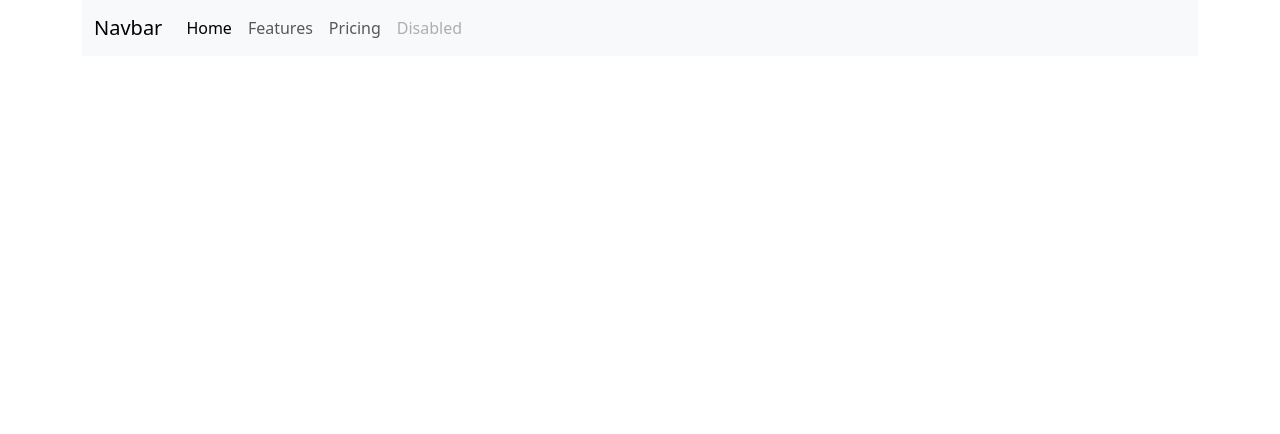
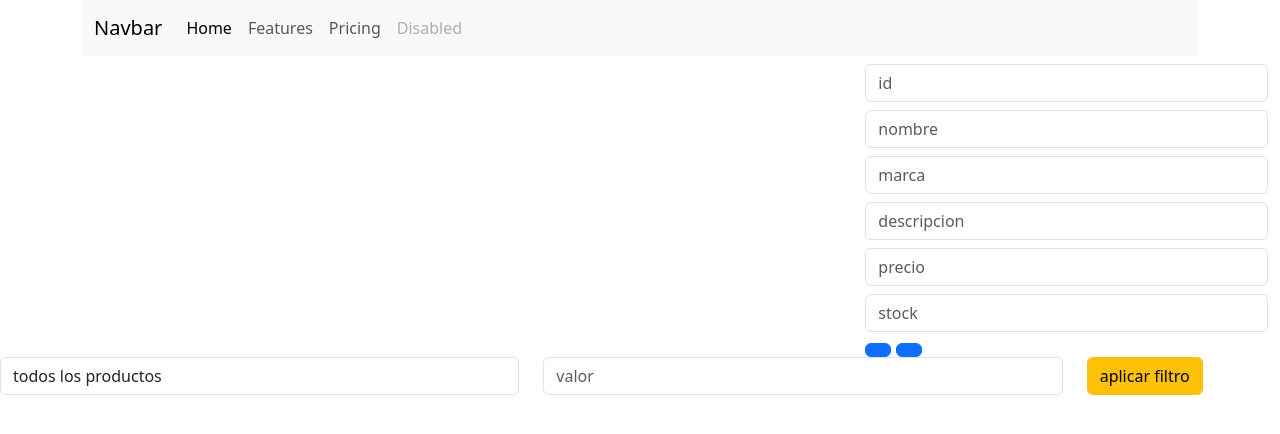
Before and after one commit to aguilerabnj/grupo2, a plain HTML site: page index.html in a window 1280 px wide. Drawn offline with Linux system fonts and the light colour scheme.

Commit message:
its just a simple change

```diff
--- a/index.html
+++ b/index.html
@@ -13,7 +13,7 @@
 	<header>
 
 	<!--navegador de la pagina (header)-->
-	<div class="container">
+		<div class="container">
 
 
 		<!--navegador de la pagina (header)-->
@@ -46,6 +46,52 @@
 	</header>
 	<main>
 
+	</div><div class="container-fluid">
+		<div class="row">
+			<div class="col-md-8">
+				<div class="container-fluid mt-2" id="contenedor"></div>
+			</div>
+			<div class="col-md-4">
+				<input type="number" id="productId" required class="form-control mt-2" placeholder="id">
+				<input type="text" id="productName" required class="form-control mt-2" placeholder="nombre">
+				<input type="text" id="productMark" required class="form-control mt-2" placeholder="marca">
+				<input type="text" id="productDescrip" required class="form-control mt-2" placeholder="descripcion">
+				<input type="number" id="productPrice" required class="form-control mt-2" placeholder="precio">
+				<input type="number" id="productStock" required class="form-control mt-2" placeholder="stock">
+				<div class="row">
+					<div class="col-5"> <button class="btn btn-primary mt-2" id="boton-crear"><i
+								class="bi bi-check"></i></button>
+						<button class="btn btn-primary mt-2" id="boton-crear"> <i class="bi bi-pencil"></i></button>
+					</div>
+					<div class="col-7">
+						<p id="error" class="text-danger mt-3"></p>
+					</div>
+
+				</div>
+
+			</div>
+
+		</div>
+	</div>
+		<div class="row">
+			<div class="col-md-5">
+				<select class="form-control" name="" id="propiedad">
+					<option value="todos">todos los productos</option>
+					<option value="marca">marca</option>
+					<option value="nombre">nombre</option>
+					<option value="precio">precio($)</option>
+				</select>
+
+			</div>
+
+
+			<div class="col-md-5"><input class="form-control" type="text " name="" id="valor" placeholder="valor"></div>
+			<div class="col-md-2">
+				<button class="btn btn-warning" id="aplicarfiltro">aplicar filtro</button>
+			</div>
+		</div>
+	</div>
+	<div id="contenedor" class="container">
 	</main>
 	<script src="main.js"></script>
 </body>
```
